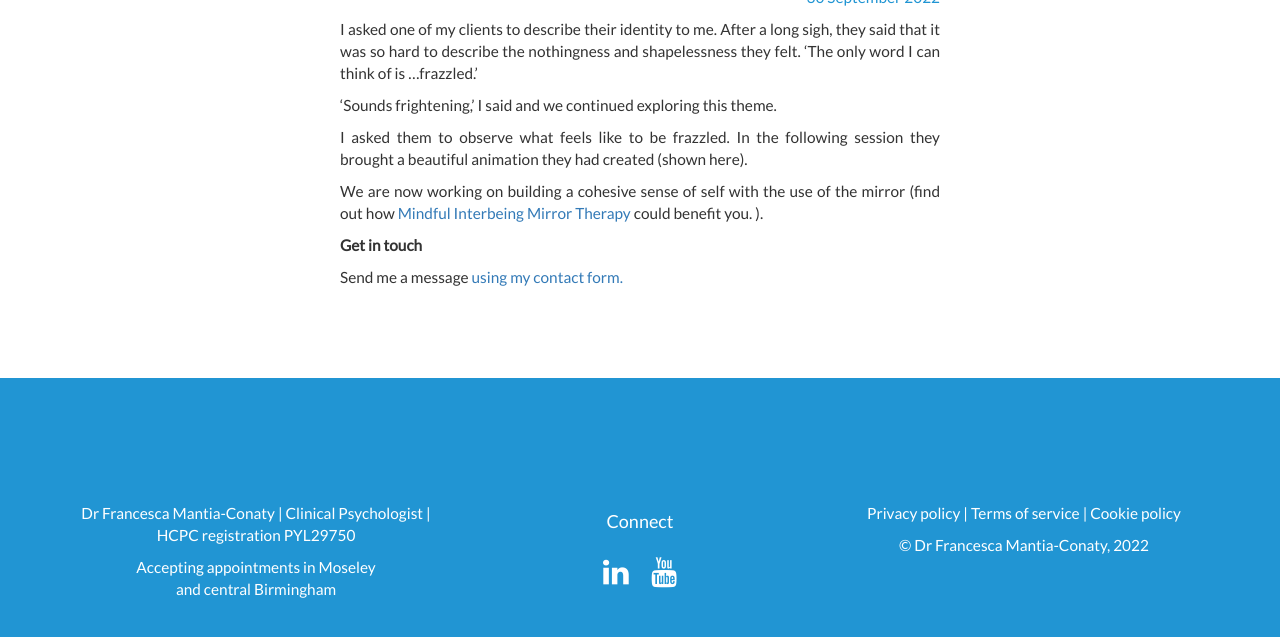
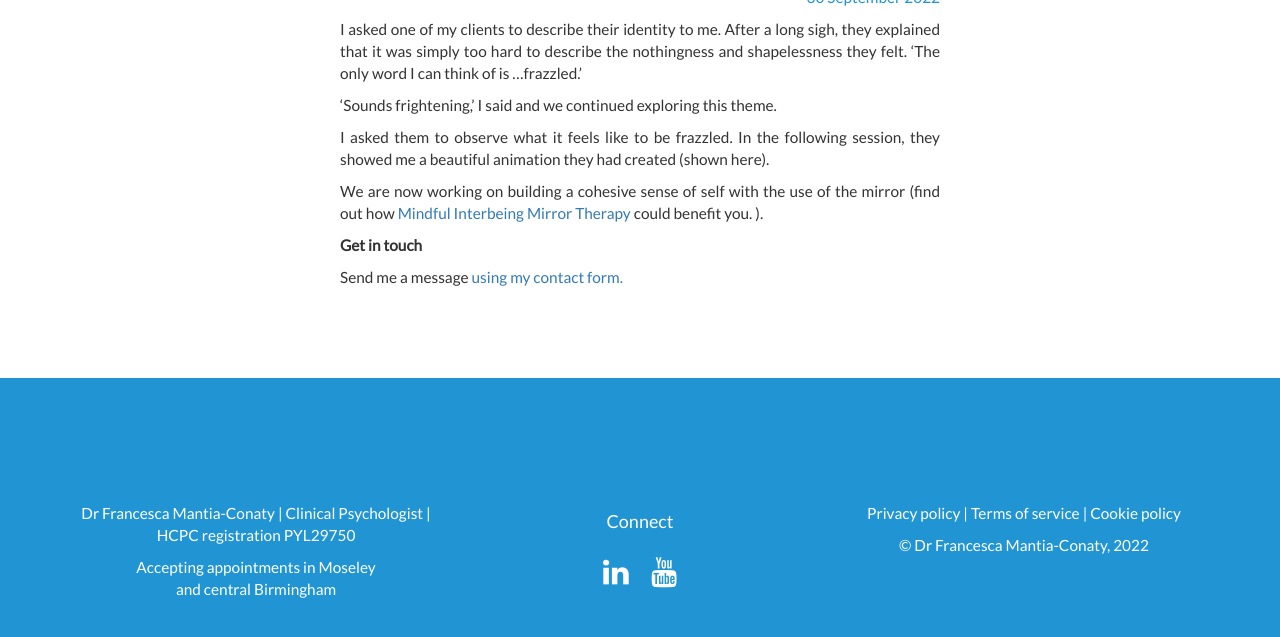
Before and after one commit to robconaty/drfrancesca, a Jekyll site: the page built from _posts/2022-09-30-Being me feels like....markdown, in a window 1280 px wide and 900 px high, scrolled down 485 px, cut to the strip 240-877 px from the top of the window. Built offline with Jekyll 4.4.1, drawn with Linux system fonts in a browser that asks for light colours; nearby versions of some CDN libraries; comment, search, counter and statistics services are not loaded.

Commit message:
Update 2022-09-30-Being me feels like....markdown

```diff
--- a/_posts/2022-09-30-Being me feels like....markdown
+++ b/_posts/2022-09-30-Being me feels like....markdown
@@ -15,11 +15,11 @@ title: Being me feels like...
 <p class="blogdate">30 September 2022</p>
 
 
-I asked one of my clients to describe their identity to me. After a long sigh, they said that it was so hard to describe the nothingness and shapelessness they felt. 'The only word I can think of is ...frazzled.'
+I asked one of my clients to describe their identity to me. After a long sigh, they explained that it was simply too hard to describe the nothingness and shapelessness they felt. 'The only word I can think of is ...frazzled.'
 
 'Sounds frightening,' I said and we continued exploring this theme.
 
-I asked them to observe what feels like to be frazzled. In the following session they brought a beautiful animation they had created (shown here).
+I asked them to observe what it feels like to be frazzled. In the following session, they showed me a beautiful animation they had created (shown here).
 
 We are now working on building a cohesive sense of self with the use of the mirror (find out how <a href="https://drfrancesca.co.uk/2020/05/25/Try-mirror-therapy.html">Mindful Interbeing Mirror Therapy</a> could benefit you. ).
 
```
